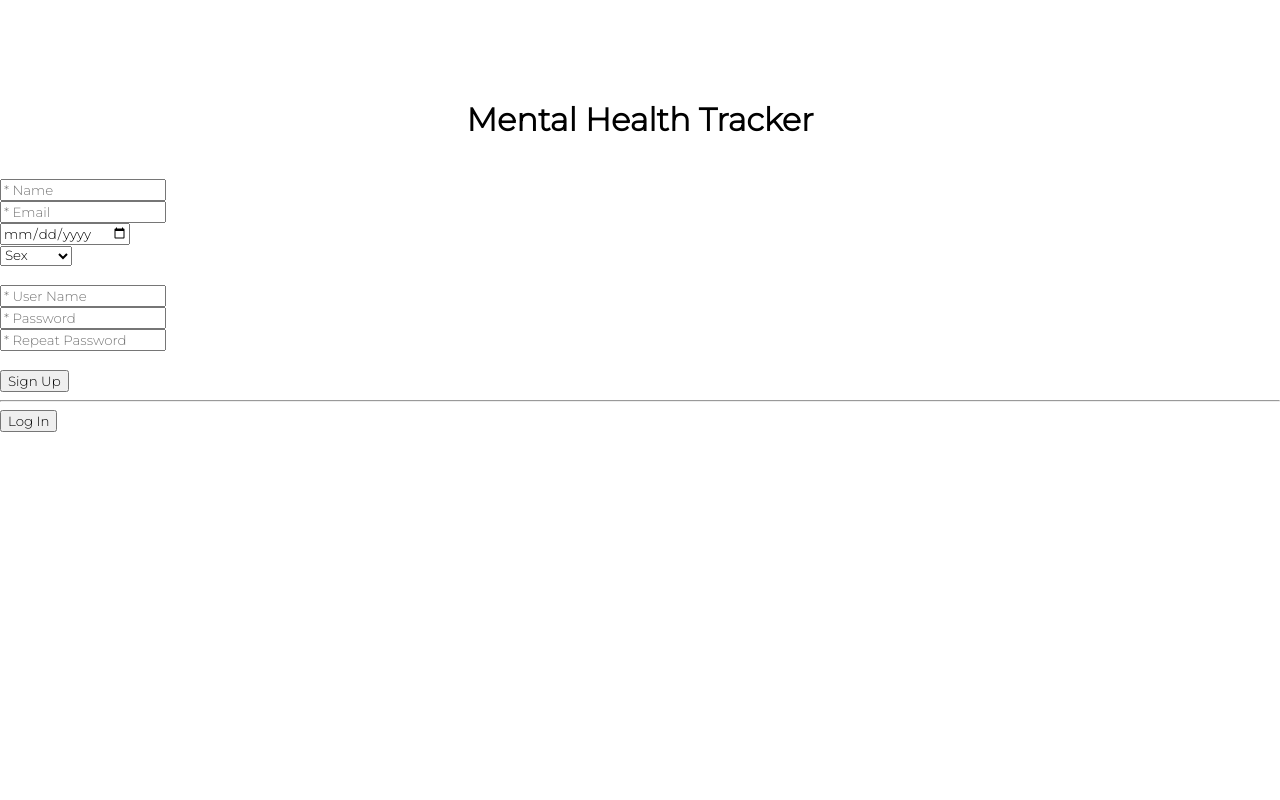
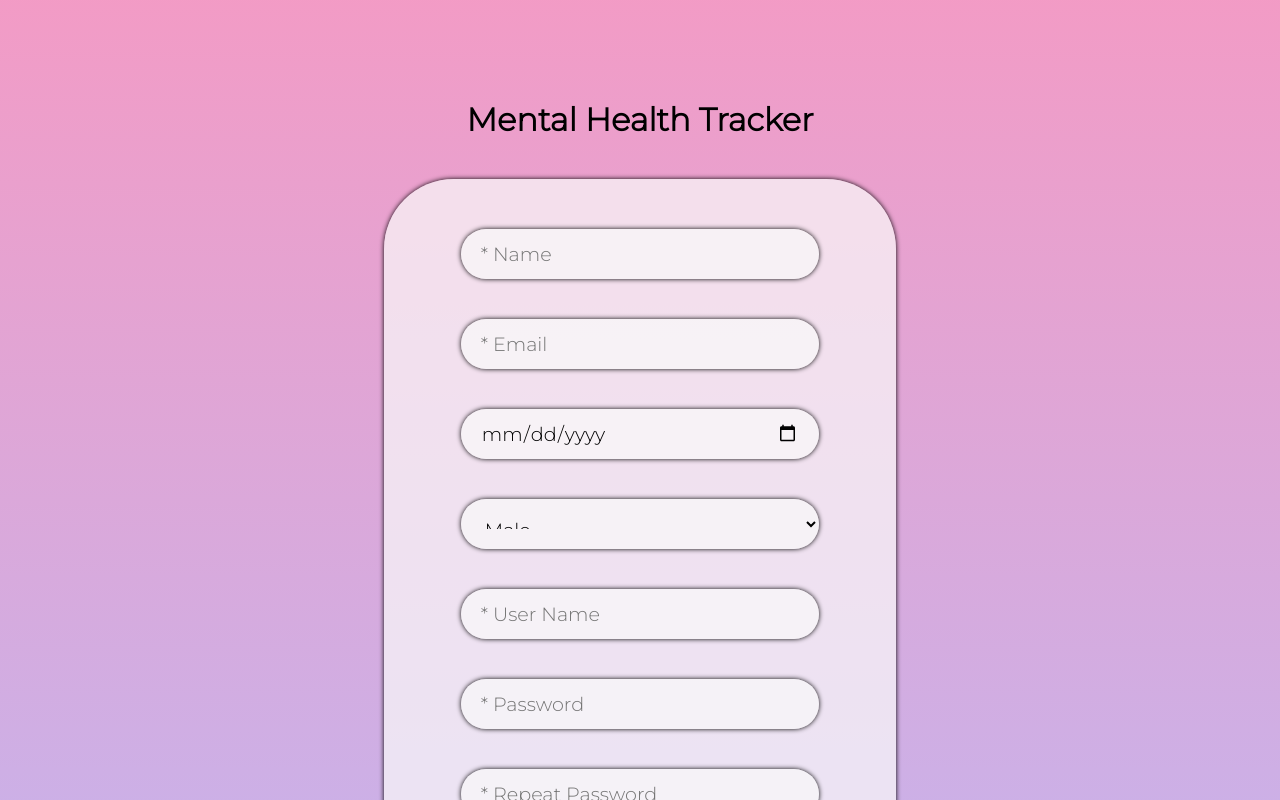
Before and after one commit to aanckr/co2-final-project, a React (Create React App) app: page /SignUp in a window 1280 px wide. Shown: the top 800 px of the page. Built offline with nearby package versions, Linux system fonts and the light colour scheme.

Commit message:
Imported stylesheet

```diff
--- a/src/SignUp.js
+++ b/src/SignUp.js
@@ -1,4 +1,5 @@
 import React, { useState } from 'react';
+import './SignUp.css';
 
 function SignUp(){
     const [name, setName]= React.useState('');
@@ -16,7 +17,7 @@ function SignUp(){
         const finalSex = sex ? sex : null;
 
         if (!name || !userName || !email || !password || !repeatPassword) {
-            alert('Please fill out all required fields (*).');
+            alert('Please fill out all required sign-up-fields (*).');
             return;
         } else if (password !== repeatPassword) {
             alert('Passwords do not match.');
@@ -41,27 +42,30 @@ function SignUp(){
     };
 
     return (
-        <div>
-            <h1>Mental Health Tracker</h1>
-            <form onSubmit={handleSubmit}>
-            <input type='text' placeholder='* Name' name='name' maxLength={20} value={name} onChange={(e) => setName(e.target.value)}></input><br></br>
-            <input type='email' placeholder='* Email' name='email' value={email} onChange={(e) => setEmail(e.target.value)}></input><br></br>
-            <input type='date' placeholder='Birthdate' name='birthdate' value={birthdate} onChange={(e) => setBirthdate(e.target.value)}></input><br></br>
-            <select name='sex' value={sex} onChange={(e) => setSex(e.target.value)}>
-                <option value='' disabled>Sex</option>
-                <option value='Male'>Male</option>
-                <option value='Female'>Female</option>
-                <option value='Diverse'>Diverse</option>
-            </select><br></br>
-            <br></br>
-            <input type='text' placeholder='* User Name' name='userName' maxLength={10} value={userName} onChange={(e) => setUserName(e.target.value)}></input><br></br>
-            <input type='password' placeholder='* Password' name='password' minLength={4} maxLength={20} value={password} onChange={(e) => setPassword(e.target.value)}></input><br></br>
-            <input type='password' placeholder='* Repeat Password' name='repeatPassword' minLength={4} value={repeatPassword} onChange={(e) => setRepeatPassword(e.target.value)}></input><br></br>
-            <br></br>
-            <button type='submit'>Sign Up</button>
-        </form>
-        <hr/>
-        <button onClick={() => window.location.href = 'http://localhost:3000/LogIn'}>Log In</button>
+        <div className='color'>
+            <header></header>
+            <h1 id='mh-title'>Mental Health Tracker</h1>
+            <div id='sign-up'>
+                <form onSubmit={handleSubmit}>
+                    <input className="sign-up-field" id='first-field' type='text' placeholder='* Name' name='name' maxLength={20} value={name} onChange={(e) => setName(e.target.value)}></input>
+                    <input className="sign-up-field" type='email' placeholder='* Email' name='email' value={email} onChange={(e) => setEmail(e.target.value)}></input>
+                    <input className="sign-up-field" type='date' placeholder='Birthdate' name='birthdate' value={birthdate} onChange={(e) => setBirthdate(e.target.value)}></input>
+                    <select className="sign-up-field" placeholder='Sex' name='sex' onChange={(e) => setSex(e.target.value)}>
+                        <option value='Male'>Male</option>
+                        <option value='Female'>Female</option>
+                        <option value='Diverse'>Diverse</option>
+                        <option value='No comment'>No comment</option>
+                    </select>
+
+                    <input className="sign-up-field" type='text' placeholder='* User Name' name='userName' maxLength={10} value={userName} onChange={(e) => setUserName(e.target.value)}></input>
+                    <input className="sign-up-field" type='password' placeholder='* Password' name='password' minLength={4} maxLength={20} value={password} onChange={(e) => setPassword(e.target.value)}></input>
+                    <input className="sign-up-field" type='password' placeholder='* Repeat Password' name='repeatPassword' minLength={4} value={repeatPassword} onChange={(e) => setRepeatPassword(e.target.value)}></input>
+
+                    <button className="save-button" id='sign-up-btn' type='submit'>Sign Up</button>
+                </form>
+            </div>
+            <p id='no-account'>Already have an account?</p>
+            <button className="save-button" id='log-in-btn' onClick={() => window.location.href = 'http://localhost:3000/LogIn'}>Log In</button>
         </div>
     );
 }
```
